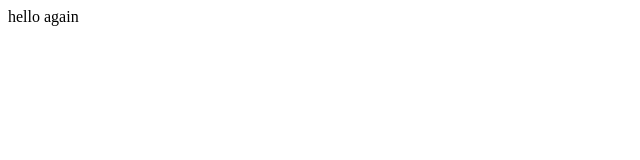
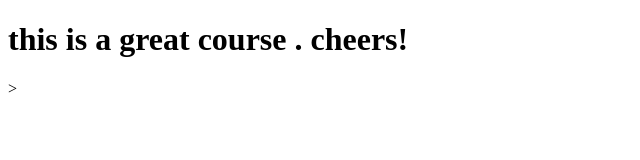
Before and after one commit to divmittal5/coursera-test, a plain HTML site: page site/index.html in a window 1280 px wide. Shown: the whole page, without its empty margins (0-640 px from the left). Drawn offline with Linux system fonts and the light colour scheme.

Commit message:
file is changed

```diff
--- a/site/index.html
+++ b/site/index.html
@@ -4,6 +4,6 @@
 	<title>This is dmittal!! Hello to coursera</title>
 </head>
 <body>
-hello again
+<h1> this is a great course . cheers!</h1>>
 </body>
 </html>
```
